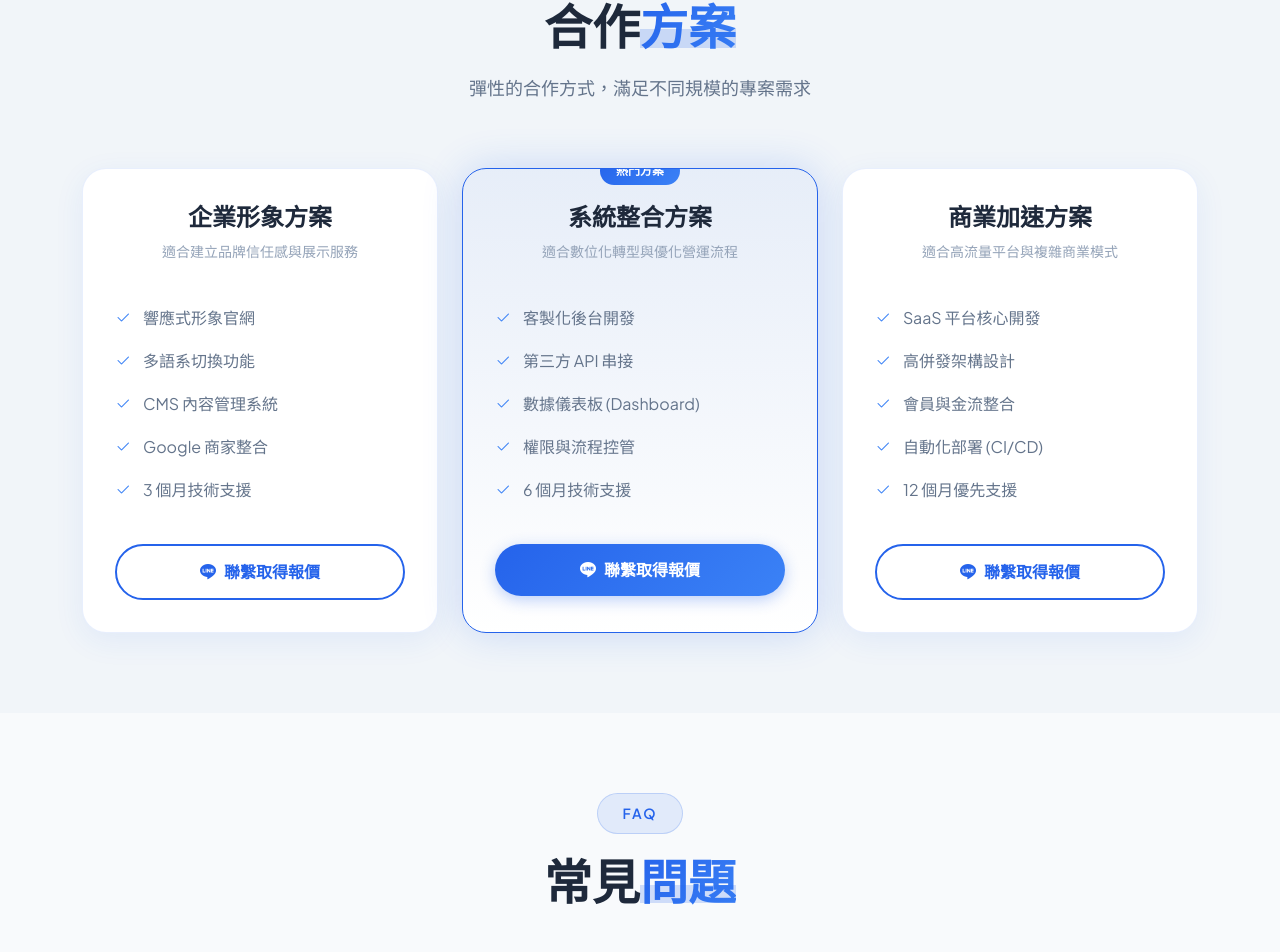
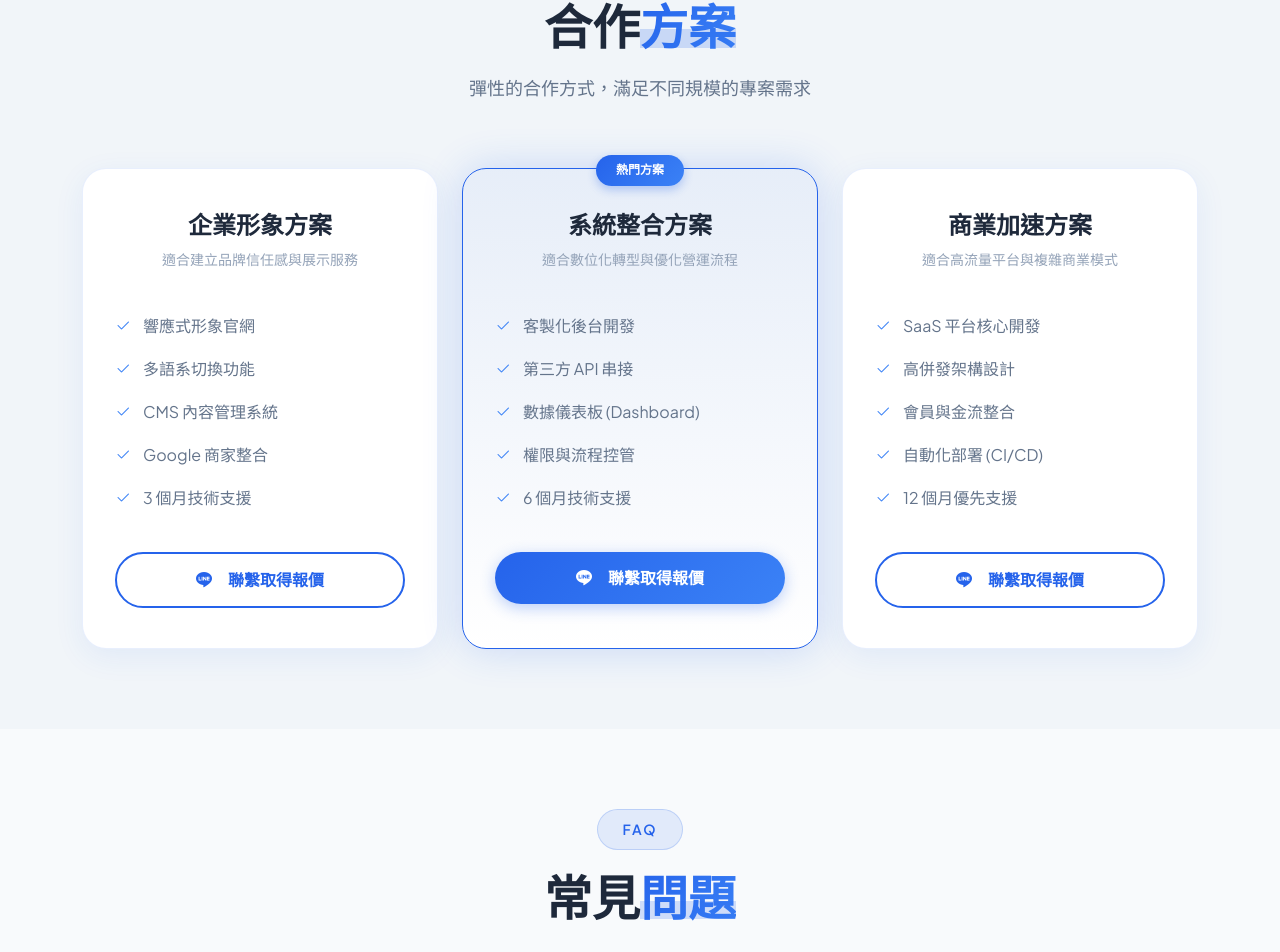
Before and after one commit to t7141123/Profile, a Vue app: page /zh-tw/services in a window 1280 px wide. Shown: the part 2435-3387 px from the top of the page. Built offline with nearby package versions, Linux system fonts and the light colour scheme; no server answers.

Commit message:
fix: resolve pricing card badge clipping and refine button spacing

```diff
--- a/src/views/Services.vue
+++ b/src/views/Services.vue
@@ -161,7 +161,7 @@
                   plan.featured ? 'btn-primary-custom' : 'btn-outline-custom'
                 "
               >
-                <i class="bi bi-line me-2"></i>{{ $t("services.pricing.contact") }}
+                <i class="bi bi-line me-3"></i>{{ $t("services.pricing.contact") }}
               </a>
             </div>
           </div>
@@ -628,7 +628,7 @@ const faqs = computed(() => [
 
 /* Pricing Card */
 .pricing-card {
-  padding: 2rem;
+  padding: 2.5rem 2rem;
   text-align: center;
   position: relative;
   border: 1px solid rgba(37, 99, 235, 0.1);
@@ -636,6 +636,7 @@ const faqs = computed(() => [
   border-radius: var(--radius-xl);
   box-shadow: var(--shadow-soft);
   transition: all var(--transition-base);
+  overflow: visible !important; /* Prevent badge clipping */
 }
 
 .pricing-card:hover {
@@ -655,15 +656,18 @@ const faqs = computed(() => [
 
 .pricing-badge {
   position: absolute;
-  top: -12px;
+  top: -14px;
   left: 50%;
   transform: translateX(-50%);
   background: var(--primary-gradient);
-  padding: 0.25rem 1rem;
+  padding: 0.35rem 1.25rem;
   border-radius: 50px;
   font-size: 0.75rem;
-  font-weight: 600;
+  font-weight: 700;
   color: white;
+  z-index: 10;
+  box-shadow: 0 4px 10px rgba(37, 99, 235, 0.3);
+  white-space: nowrap;
 }
 
 .pricing-title {
```
